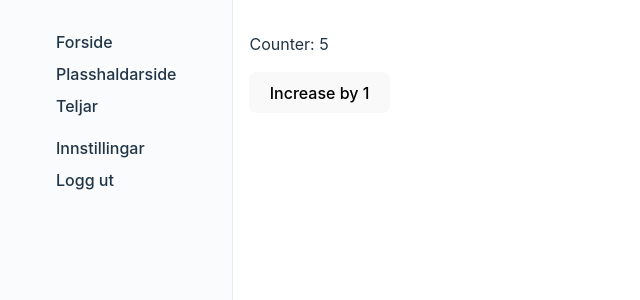
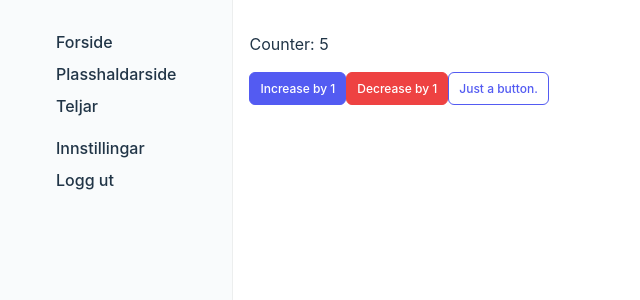
Before and after one commit to DarthMikke/design-demo, a React (Vite) app: page /counter in a window 1280 px wide. Shown: the top 300 px of the page, without its empty margins (0-640 px from the left). Built offline with nearby package versions, Linux system fonts and the light colour scheme; the HTML template or start-up script is replaced by a standard one.

Commit message:
Buttons in the counter view

```diff
--- a/src/routes/counter/View.tsx
+++ b/src/routes/counter/View.tsx
@@ -7,6 +7,8 @@ export default function() {
     <p>
       Counter: {counter}
     </p>
-    <button onClick={() => {setCounter(counter + 1)}}>Increase by 1</button>
+    <button className={"button primary"} onClick={() => {setCounter(counter + 1)}}>Increase by 1</button>
+    <button className={"button destructive"} onClick={() => {setCounter(counter - 1)}}>Decrease by 1</button>
+    <button className={"button secondary"}>Just a button.</button>
   </Pane>
 }
```
